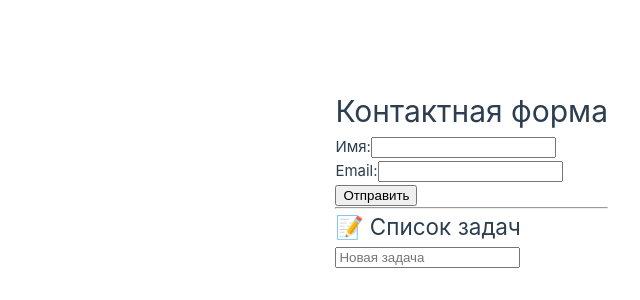
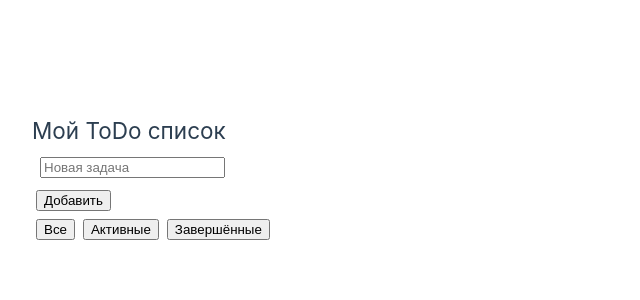
Before and after one commit to marinalovesjs/my-new-vue-app, a Vue app in the folder my-new-vue-app/: page / in a window 1280 px wide. Shown: the part 222-522 px from the top of the page, without its empty margins (32-672 px from the left). Built offline with nearby package versions, Linux system fonts and the light colour scheme.

Commit message:
Добавила oo компонент с фильтрацией

```diff
--- a/my-new-vue-app/src/App.vue
+++ b/my-new-vue-app/src/App.vue
@@ -1,22 +1,15 @@
 <template>
-  <div>
-    <h1>Контактная форма</h1>
-    <ContactForm />
-
-    <hr />
-
-    <TaskList />
+  <div id="app">
+    <ToDo />
   </div>
 </template>
 
 <script>
-import ContactForm from './components/ContactForm.vue'
-import TaskList from './components/TaskList.vue'
+import ToDo from './components/ToDo.vue'
 
 export default {
   components: {
-    ContactForm,
-    TaskList
+    ToDo
   }
 }
 </script>
--- /dev/null
+++ b/my-new-vue-app/src/components/ToDo.vue
@@ -0,0 +1,87 @@
+<template>
+  <div>
+    <h2>Мой ToDo список</h2>
+
+    <input v-model="newTask" @keyup.enter="addTask" placeholder="Новая задача" />
+    <button @click="addTask">Добавить</button>
+
+    <div>
+      <button @click="currentFilter = 'all'">Все</button>
+      <button @click="currentFilter = 'active'">Активные</button>
+      <button @click="currentFilter = 'completed'">Завершённые</button>
+    </div>
+
+    <ul>
+      <li v-for="task in filteredTasks" :key="task.id">
+        <label>
+          <input type="checkbox" v-model="task.done" />
+          <span :style="{ textDecoration: task.done ? 'line-through' : 'none' }">
+            {{ task.text }}
+          </span>
+        </label>
+        <button @click="deleteTask(task.id)">Удалить</button>
+      </li>
+    </ul>
+  </div>
+</template>
+
+<script>
+export default {
+  data() {
+    return {
+      newTask: '',
+      currentFilter: 'all',
+      tasks: []
+    };
+  },
+  computed: {
+    filteredTasks() {
+      if (this.currentFilter === 'completed') {
+        return this.tasks.filter(task => task.done);
+      } else if (this.currentFilter === 'active') {
+        return this.tasks.filter(task => !task.done);
+      }
+      return this.tasks;
+    }
+  },
+  methods: {
+    addTask() {
+      const text = this.newTask.trim();
+      if (text) {
+        this.tasks.push({
+          id: Date.now(),
+          text,
+          done: false
+        });
+        this.newTask = '';
+        this.saveTasks();
+      }
+    },
+    deleteTask(id) {
+      this.tasks = this.tasks.filter(task => task.id !== id);
+      this.saveTasks();
+    },
+    saveTasks() {
+      localStorage.setItem('tasks', JSON.stringify(this.tasks));
+    },
+    loadTasks() {
+      const saved = localStorage.getItem('tasks');
+      if (saved) {
+        this.tasks = JSON.parse(saved);
+      }
+    }
+  },
+  mounted() {
+    this.loadTasks();
+  }
+};
+</script>
+
+<style scoped>
+input {
+  margin: 8px;
+}
+button {
+  margin: 4px;
+}
+</style>
```
